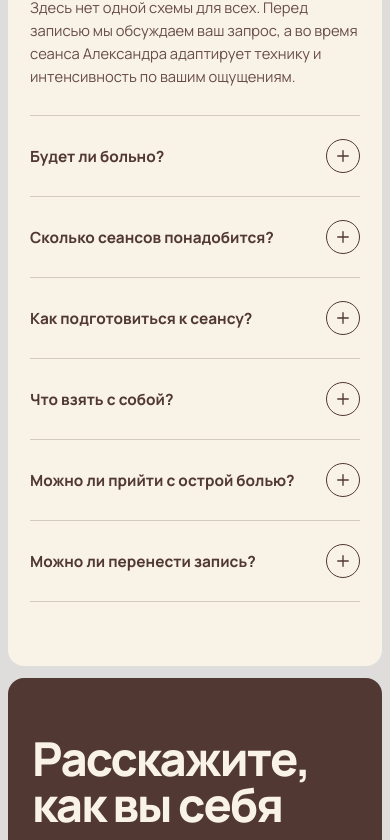
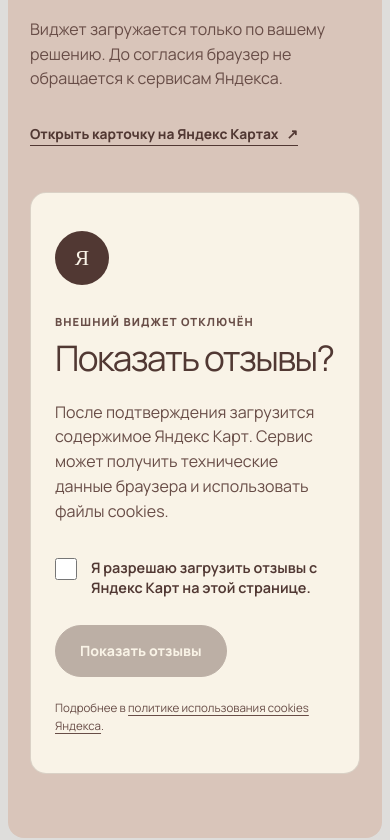
Before and after one commit to ranhomer2010-sketch/F1, a Next.js app: page / in a window 390 px wide. Shown: the part 8638-9478 px from the top of the page. Built offline with nearby package versions, Linux system fonts and the light colour scheme.

Commit message:
Add consent-gated Yandex reviews widget

```diff
--- a/app/globals.css
+++ b/app/globals.css
@@ -974,6 +974,178 @@
   text-underline-offset: 5px;
 }
 
+.reviews {
+  display: grid;
+  grid-template-columns: minmax(280px, 0.72fr) minmax(420px, 1.28fr);
+  gap: clamp(44px, 8vw, 120px);
+  align-items: start;
+  background: var(--blush);
+}
+
+.reviews-intro {
+  position: sticky;
+  top: 120px;
+}
+
+.section-kicker {
+  display: block;
+  margin-bottom: 28px;
+  font-size: 0.72rem;
+  font-weight: 800;
+  letter-spacing: 0.12em;
+  text-transform: uppercase;
+}
+
+.reviews-intro h2 {
+  max-width: 9ch;
+}
+
+.reviews-intro > p {
+  max-width: 40ch;
+  margin: 30px 0 0;
+  color: var(--ink-soft);
+}
+
+.reviews-direct-link {
+  display: inline-flex;
+  align-items: center;
+  gap: 8px;
+  margin-top: 32px;
+  border-bottom: 1px solid currentColor;
+  font-size: 0.86rem;
+  font-weight: 750;
+}
+
+.reviews-panel {
+  min-width: 0;
+  overflow: hidden;
+  border: 1px solid color-mix(in srgb, var(--ink) 18%, transparent);
+  border-radius: var(--radius);
+  background: var(--paper);
+}
+
+.reviews-consent {
+  display: flex;
+  min-height: 600px;
+  flex-direction: column;
+  align-items: flex-start;
+  justify-content: center;
+  padding: clamp(38px, 6vw, 76px);
+}
+
+.reviews-lock {
+  display: grid;
+  place-items: center;
+  width: 54px;
+  height: 54px;
+  border-radius: 50%;
+  background: var(--ink);
+  color: var(--paper);
+  font-family: "Original Surfer Local", serif;
+  font-size: 1.35rem;
+}
+
+.reviews-status {
+  margin: 28px 0 0;
+  color: var(--ink-soft);
+  font-size: 0.7rem;
+  font-weight: 800;
+  letter-spacing: 0.1em;
+  text-transform: uppercase;
+}
+
+.reviews-consent h3 {
+  margin: 10px 0 0;
+  font-size: clamp(2.2rem, 4vw, 4rem);
+  letter-spacing: -0.045em;
+  line-height: 1;
+}
+
+.reviews-consent > p:not(.reviews-status) {
+  max-width: 48ch;
+  margin: 24px 0 0;
+  color: var(--ink-soft);
+}
+
+.reviews-check {
+  display: grid;
+  grid-template-columns: 22px 1fr;
+  gap: 14px;
+  align-items: start;
+  margin-top: 34px;
+  cursor: pointer;
+  font-size: 0.9rem;
+  font-weight: 650;
+  line-height: 1.45;
+}
+
+.reviews-check input {
+  width: 22px;
+  height: 22px;
+  margin: 0;
+  border: 1px solid var(--ink);
+  border-radius: 5px;
+  accent-color: var(--ink);
+  cursor: pointer;
+}
+
+.reviews-load {
+  min-height: 52px;
+  margin-top: 26px;
+  padding: 0 24px;
+  border: 1px solid var(--ink);
+  border-radius: 999px;
+  background: var(--ink);
+  color: var(--paper);
+  cursor: pointer;
+  font: inherit;
+  font-size: 0.88rem;
+  font-weight: 760;
+  transition:
+    background 180ms ease,
+    color 180ms ease,
+    opacity 180ms ease;
+}
+
+.reviews-load:hover:not(:disabled) {
+  background: transparent;
+  color: var(--ink);
+}
+
+.reviews-load:disabled {
+  cursor: not-allowed;
+  opacity: 0.36;
+}
+
+.reviews-consent small {
+  max-width: 52ch;
+  margin-top: 22px;
+  color: var(--ink-soft);
+  font-size: 0.72rem;
+}
+
+.reviews-consent small a {
+  text-decoration: underline;
+  text-underline-offset: 3px;
+}
+
+.reviews-frame {
+  min-height: 600px;
+}
+
+.reviews-frame[hidden],
+.reviews-consent[hidden] {
+  display: none;
+}
+
+.reviews-iframe {
+  display: block;
+  width: 100%;
+  height: 640px;
+  border: 0;
+  background: var(--paper);
+}
+
 .faq {
   display: grid;
   grid-template-columns: 0.65fr 1.35fr;
@@ -1453,6 +1625,15 @@
     gap: 46px;
   }
 
+  .reviews {
+    grid-template-columns: 1fr;
+    gap: 46px;
+  }
+
+  .reviews-intro {
+    position: static;
+  }
+
   .contact {
     grid-template-columns: 1fr;
   }
@@ -1630,6 +1811,15 @@
     min-height: 80px;
     gap: 18px;
     font-size: 0.96rem;
+  }
+
+  .reviews-consent {
+    min-height: 520px;
+    padding: 38px 24px;
+  }
+
+  .reviews-iframe {
+    height: 560px;
   }
 
   .faq-list details > p {
--- a/app/page.tsx
+++ b/app/page.tsx
@@ -1,3 +1,5 @@
+import { YandexReviews } from "@/components/yandex-reviews";
+
 const services = [
   {
     name: "Классический массаж",
@@ -96,8 +98,11 @@
 
 const telegramUrl = "https://t.me/sandra_massage";
 const maxUrl = "https://clck.ru/3W4EN5";
-const routeUrl =
-  "https://yandex.ru/maps/?text=Краснодар%2C%20ул.%20Зиповская%2C%2036";
+const yandexOrganizationUrl =
+  "https://yandex.ru/maps/org/studiya_massazha_i_spa/181183854833/?ll=39.010751%2C45.062210&z=14";
+const yandexReviewsWidgetUrl =
+  "https://yandex.ru/maps-reviews-widget/181183854833?comments";
+const routeUrl = yandexOrganizationUrl;
 
 const TelegramIcon = () => (
   <svg aria-hidden="true" viewBox="0 0 24 24" width="20" height="20">
@@ -254,6 +259,7 @@
           <a href="#services">Услуги</a>
           <a href="#about">О мастере</a>
           <a href="#space">Кабинет</a>
+          <a href="#reviews">Отзывы</a>
           <a href="#faq">Вопросы</a>
         </nav>
 
@@ -490,6 +496,11 @@
           </div>
         </section>
 
+        <YandexReviews
+          organizationUrl={yandexOrganizationUrl}
+          widgetUrl={yandexReviewsWidgetUrl}
+        />
+
         <section className="section faq" id="faq">
           <div className="section-heading compact">
             <h2>Частые вопросы</h2>
@@ -595,8 +606,8 @@
           консультация врача.
         </p>
         <p className="footer-data">
-          Сайт не использует формы, cookies и аналитику. Переход в Telegram или
-          MAX выполняется только по вашему действию.
+          Сайт не использует формы и аналитику. Яндекс-виджет и связанные с ним
+          cookies загружаются только после вашего отдельного согласия.
         </p>
       </footer>
 
--- /dev/null
+++ b/components/yandex-reviews.tsx
@@ -0,0 +1,111 @@
+const consentScript = [
+  "(() => {",
+  "  const root = document.querySelector('[data-yandex-reviews]');",
+  "  if (!root) return;",
+  "  const checkbox = root.querySelector('[data-reviews-consent]');",
+  "  const button = root.querySelector('[data-reviews-load]');",
+  "  const consentView = root.querySelector('[data-reviews-consent-view]');",
+  "  const frameSlot = root.querySelector('[data-reviews-frame]');",
+  "  const status = root.querySelector('[data-reviews-status]');",
+  "  if (!checkbox || !button || !consentView || !frameSlot) return;",
+  "  checkbox.addEventListener('change', () => {",
+  "    button.disabled = !checkbox.checked;",
+  "  });",
+  "  button.addEventListener('click', () => {",
+  "    if (!checkbox.checked || root.dataset.loaded === 'true') return;",
+  "    const iframe = document.createElement('iframe');",
+  "    iframe.className = 'reviews-iframe';",
+  "    iframe.src = root.dataset.widgetUrl;",
+  "    iframe.title = 'Отзывы о студии на Яндекс Картах';",
+  "    iframe.loading = 'lazy';",
+  "    iframe.referrerPolicy = 'strict-origin-when-cross-origin';",
+  "    iframe.setAttribute('allow', 'fullscreen');",
+  "    root.dataset.loaded = 'true';",
+  "    consentView.hidden = true;",
+  "    frameSlot.hidden = false;",
+  "    frameSlot.append(iframe);",
+  "    if (status) status.textContent = 'Отзывы загружены с Яндекс Карт.';",
+  "  });",
+  "})();",
+].join("\n");
+
+type YandexReviewsProps = {
+  organizationUrl: string;
+  widgetUrl: string;
+};
+
+export function YandexReviews({
+  organizationUrl,
+  widgetUrl,
+}: YandexReviewsProps) {
+  return (
+    <section className="section reviews" id="reviews">
+      <div className="reviews-intro">
+        <span className="section-kicker">Отзывы гостей</span>
+        <h2>Впечатления — напрямую с Яндекс Карт</h2>
+        <p>
+          Виджет загружается только по вашему решению. До согласия браузер не
+          обращается к сервисам Яндекса.
+        </p>
+        <a
+          className="reviews-direct-link"
+          href={organizationUrl}
+          target="_blank"
+          rel="noopener noreferrer"
+        >
+          Открыть карточку на Яндекс Картах
+          <span aria-hidden="true">↗</span>
+        </a>
+      </div>
+
+      <div
+        className="reviews-panel"
+        data-yandex-reviews
+        data-widget-url={widgetUrl}
+      >
+        <div className="reviews-consent" data-reviews-consent-view>
+          <span className="reviews-lock" aria-hidden="true">
+            Я
+          </span>
+          <p className="reviews-status">Внешний виджет отключён</p>
+          <h3>Показать отзывы?</h3>
+          <p>
+            После подтверждения загрузится содержимое Яндекс Карт. Сервис может
+            получить технические данные браузера и использовать файлы cookies.
+          </p>
+
+          <label className="reviews-check">
+            <input type="checkbox" data-reviews-consent />
+            <span>
+              Я разрешаю загрузить отзывы с Яндекс Карт на этой странице.
+            </span>
+          </label>
+
+          <button className="reviews-load" type="button" data-reviews-load disabled>
+            Показать отзывы
+          </button>
+
+          <small>
+            Подробнее в{" "}
+            <a
+              href="https://yandex.ru/legal/cookies_policy/ru/"
+              target="_blank"
+              rel="noopener noreferrer"
+            >
+              политике использования cookies Яндекса
+            </a>
+            .
+          </small>
+        </div>
+
+        <div className="reviews-frame" data-reviews-frame hidden />
+        <p className="sr-only" aria-live="polite" data-reviews-status />
+      </div>
+
+      <script
+        data-external-consent
+        dangerouslySetInnerHTML={{ __html: consentScript }}
+      />
+    </section>
+  );
+}
--- a/scripts/prepare-pages.mjs
+++ b/scripts/prepare-pages.mjs
@@ -7,9 +7,14 @@
 
 let html = await readFile(htmlPath, "utf8");
 
-html = html.replace(/<script\b[^>]*>[\s\S]*?<\/script>/gi, (script) =>
-  /type=["']application\/ld\+json["']/i.test(script) ? script : "",
-);
+html = html.replace(/<script\b[^>]*>[\s\S]*?<\/script>/gi, (script) => {
+  const openingTag = script.match(/^<script\b[^>]*>/i)?.[0] ?? "";
+
+  return /type=["']application\/ld\+json["']/i.test(openingTag) ||
+    /\bdata-external-consent(?:=["'][^"']*["'])?/i.test(openingTag)
+    ? script
+    : "";
+});
 
 html = html.replace(
   /<link\b(?=[^>]*\brel=["']modulepreload["'])[^>]*\/?\s*>/gi,
@@ -35,4 +40,4 @@
   await writeFile(cssPath, portableCss);
 }
 
-console.log("Prepared a script-free, relative-path build for GitHub Pages.");
+console.log("Prepared a privacy-gated, relative-path build for GitHub Pages.");
```
Also changed, not shown: 2 other files (tests, documents, lock files or other folders).
